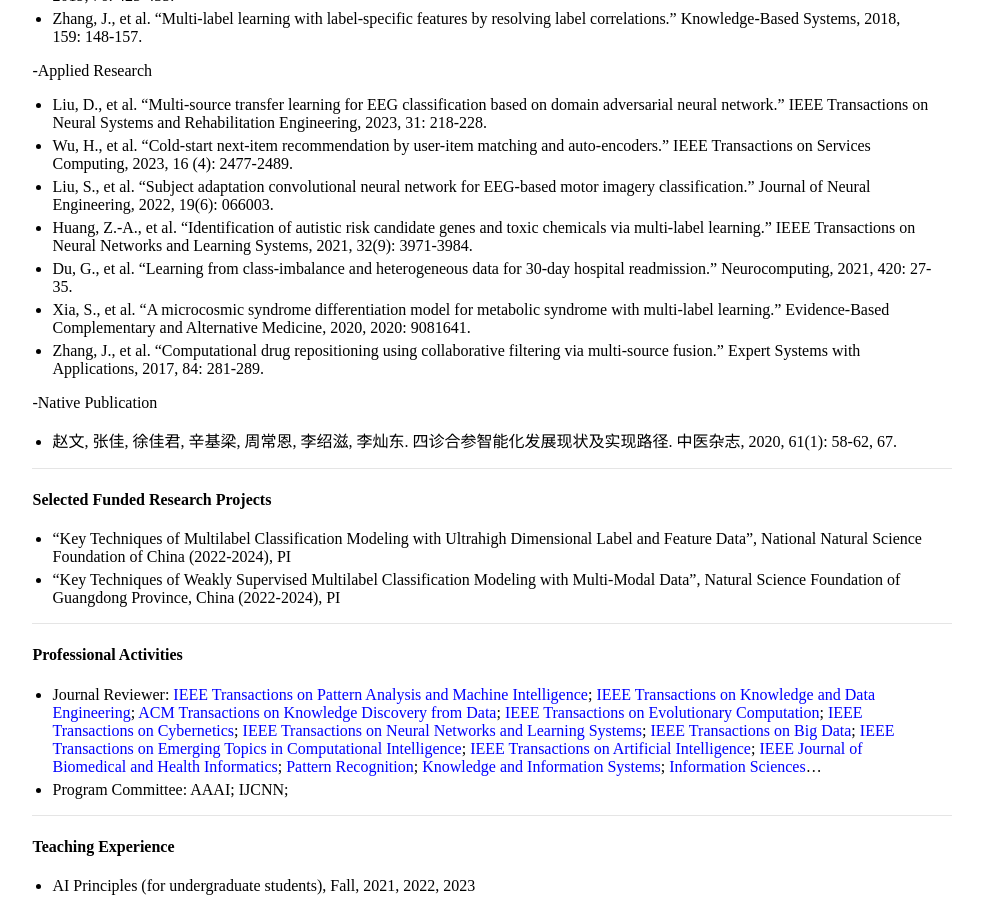
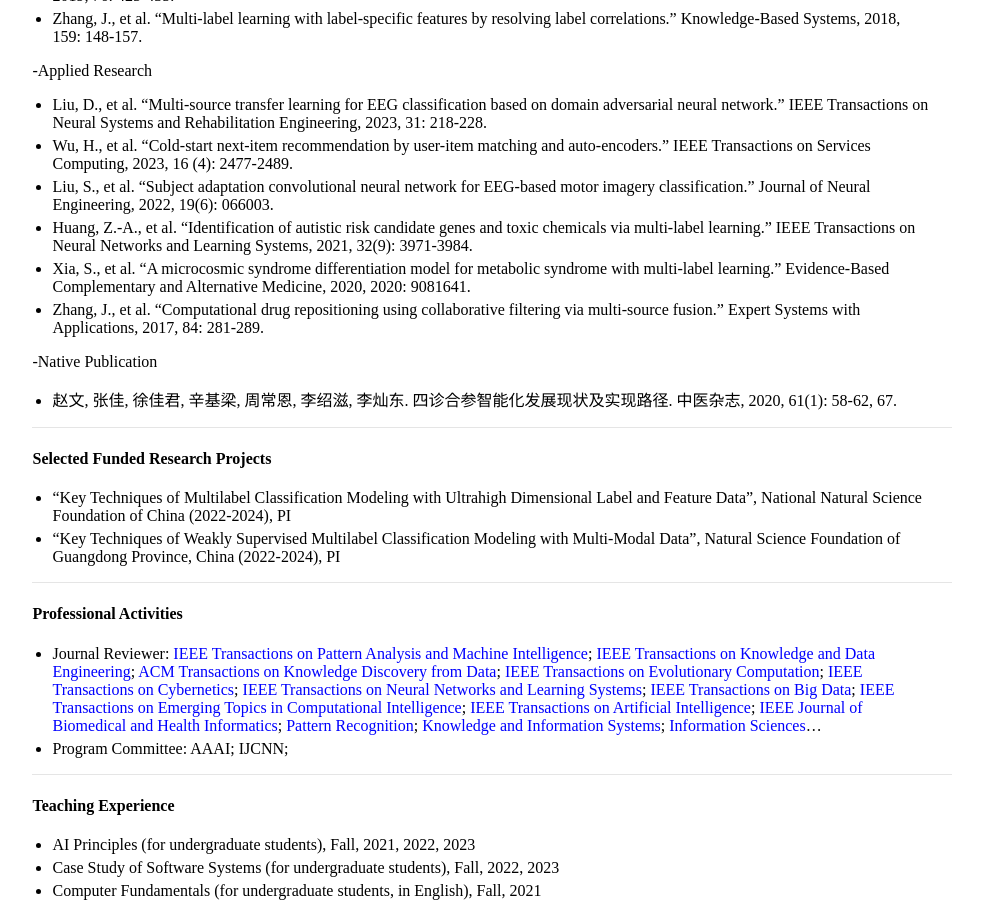
Before and after one commit to jiazhang-ml/jiazhang-ml.github.io, a Jekyll site: the page built from index.md, in a window 1280 px wide and 900 px high, scrolled down 779 px. Shown: the whole window, without its empty margins (148-1131 px from the left). Built offline with Jekyll 4.4.1, drawn with Linux system fonts in a browser that asks for light colours.

Commit message:
Update index.md

```diff
--- a/index.md
+++ b/index.md
@@ -33,7 +33,6 @@ layout: default
 * Wu, H., et al. "Cold-start next-item recommendation by user-item matching and auto-encoders." IEEE Transactions on Services Computing, 2023, 16 (4): 2477-2489.
 * Liu, S., et al. "Subject adaptation convolutional neural network for EEG-based motor imagery classification." Journal of Neural Engineering, 2022, 19(6): 066003.
 * Huang, Z.-A., et al. "Identification of autistic risk candidate genes and toxic chemicals via multi-label learning." IEEE Transactions on Neural Networks and Learning Systems, 2021, 32(9): 3971-3984.
-* Du, G., et al. "Learning from class-imbalance and heterogeneous data for 30-day hospital readmission." Neurocomputing, 2021, 420: 27-35.
 * Xia, S., et al. "A microcosmic syndrome differentiation model for metabolic syndrome with multi-label learning." Evidence-Based Complementary and Alternative Medicine, 2020, 2020: 9081641.
 * Zhang, J., et al. "Computational drug repositioning using collaborative filtering via multi-source fusion." Expert Systems with Applications, 2017, 84: 281-289.
 
```
